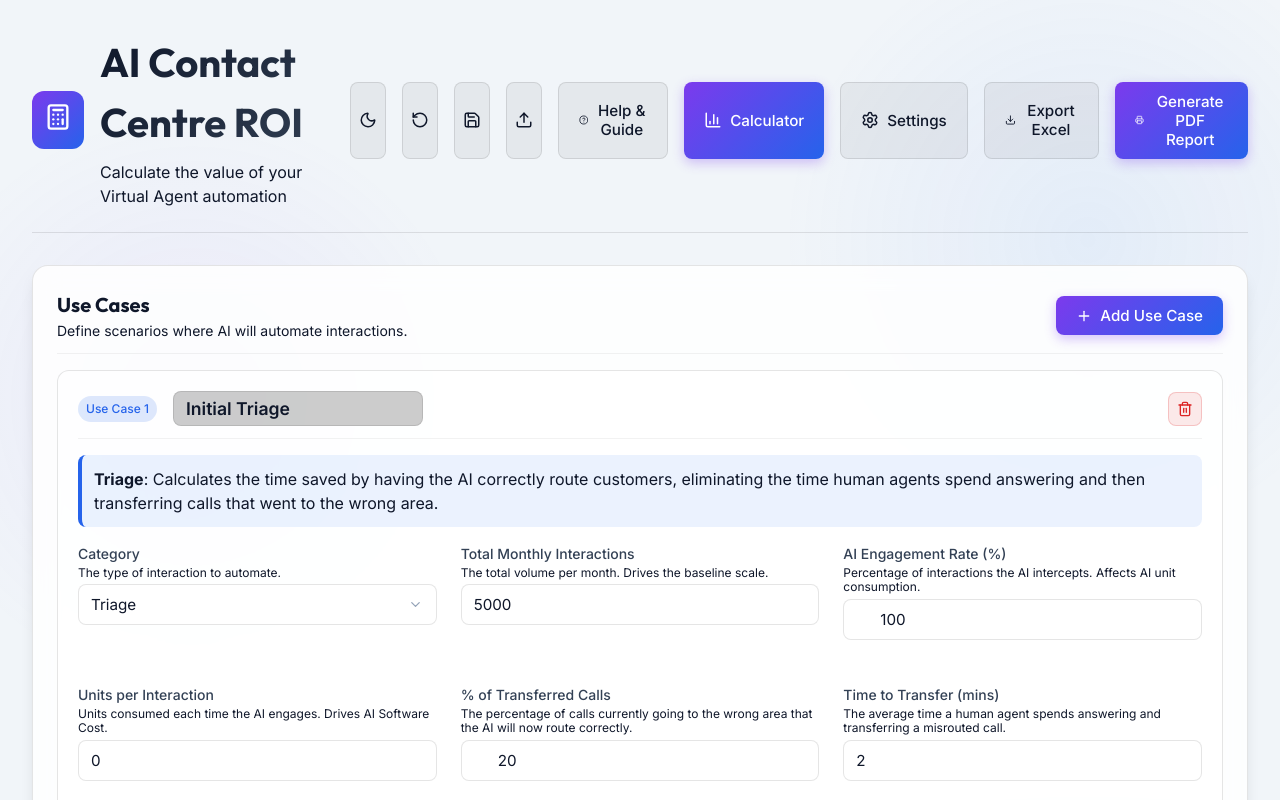
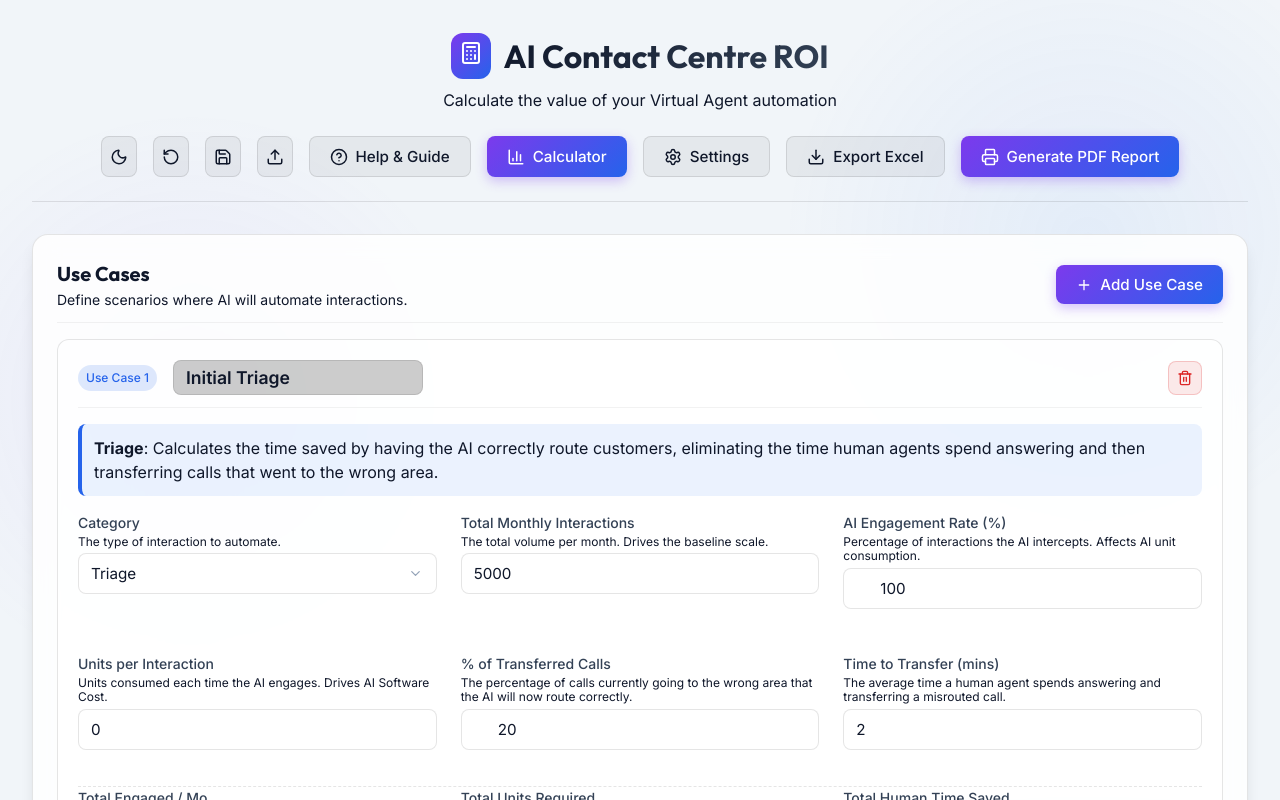
Before and after one commit to jredsell/roicalculator, a React (Vite) app: page / in a window 1280 px wide. Shown: the top 800 px of the page. Built offline with nearby package versions, Linux system fonts and the light colour scheme.

Commit message:
Update header layout to center title above actions

```diff
--- a/src/App.jsx
+++ b/src/App.jsx
@@ -286,14 +286,14 @@ function App() {
   return (
     <div className="app-container">
       <header className="header no-print">
-        <div style={{ display: 'flex', alignItems: 'center', gap: '1rem' }}>
-          <div style={{ background: 'linear-gradient(135deg, var(--accent-primary), var(--accent-secondary))', padding: '0.75rem', borderRadius: 'var(--radius-lg)' }}>
-            <Calculator size={28} color="white" />
+        <div style={{ display: 'flex', flexDirection: 'column', alignItems: 'center', gap: '0.5rem', textAlign: 'center' }}>
+          <div style={{ display: 'flex', alignItems: 'center', gap: '0.75rem' }}>
+            <div style={{ background: 'linear-gradient(135deg, var(--accent-primary), var(--accent-secondary))', padding: '0.5rem', borderRadius: 'var(--radius-lg)' }}>
+              <Calculator size={24} color="white" />
+            </div>
+            <h1 style={{ margin: 0, fontSize: '2rem' }}>AI Contact Centre ROI</h1>
           </div>
-          <div>
-            <h1>AI Contact Centre ROI</h1>
-            <p className="text-secondary">Calculate the value of your Virtual Agent automation</p>
-          </div>
+          <p className="text-secondary" style={{ margin: 0 }}>Calculate the value of your Virtual Agent automation</p>
         </div>
 
         <div className="header-actions">
--- a/src/index.css
+++ b/src/index.css
@@ -142,14 +142,18 @@ h1 {
 
 .header {
   display: flex;
-  justify-content: space-between;
+  flex-direction: column;
+  justify-content: center;
   align-items: center;
+  gap: 1.5rem;
   padding-bottom: 1.5rem;
   border-bottom: 1px solid var(--border-color);
 }
 
 .header-actions {
   display: flex;
+  flex-wrap: wrap;
+  justify-content: center;
   gap: 1rem;
 }
 
```
